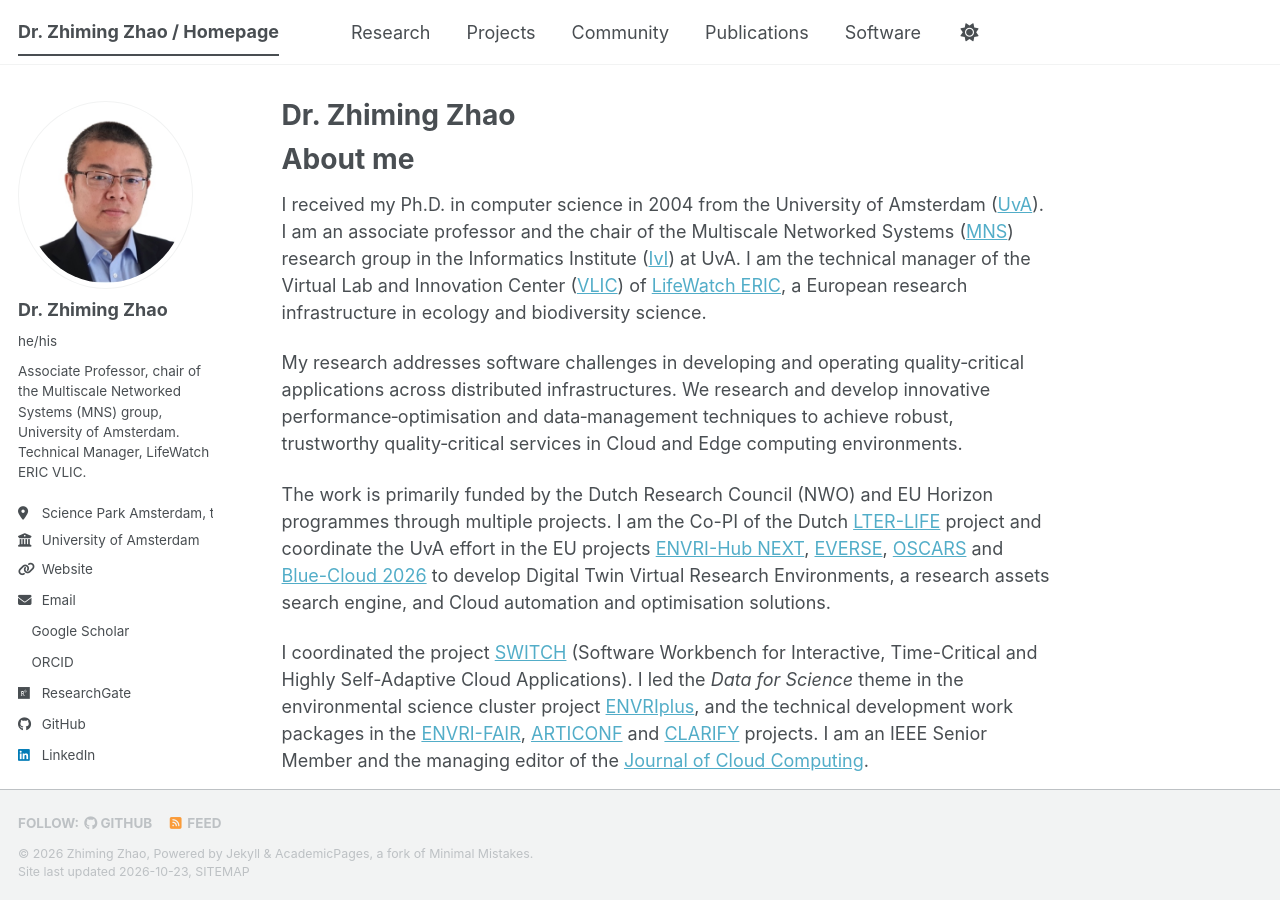
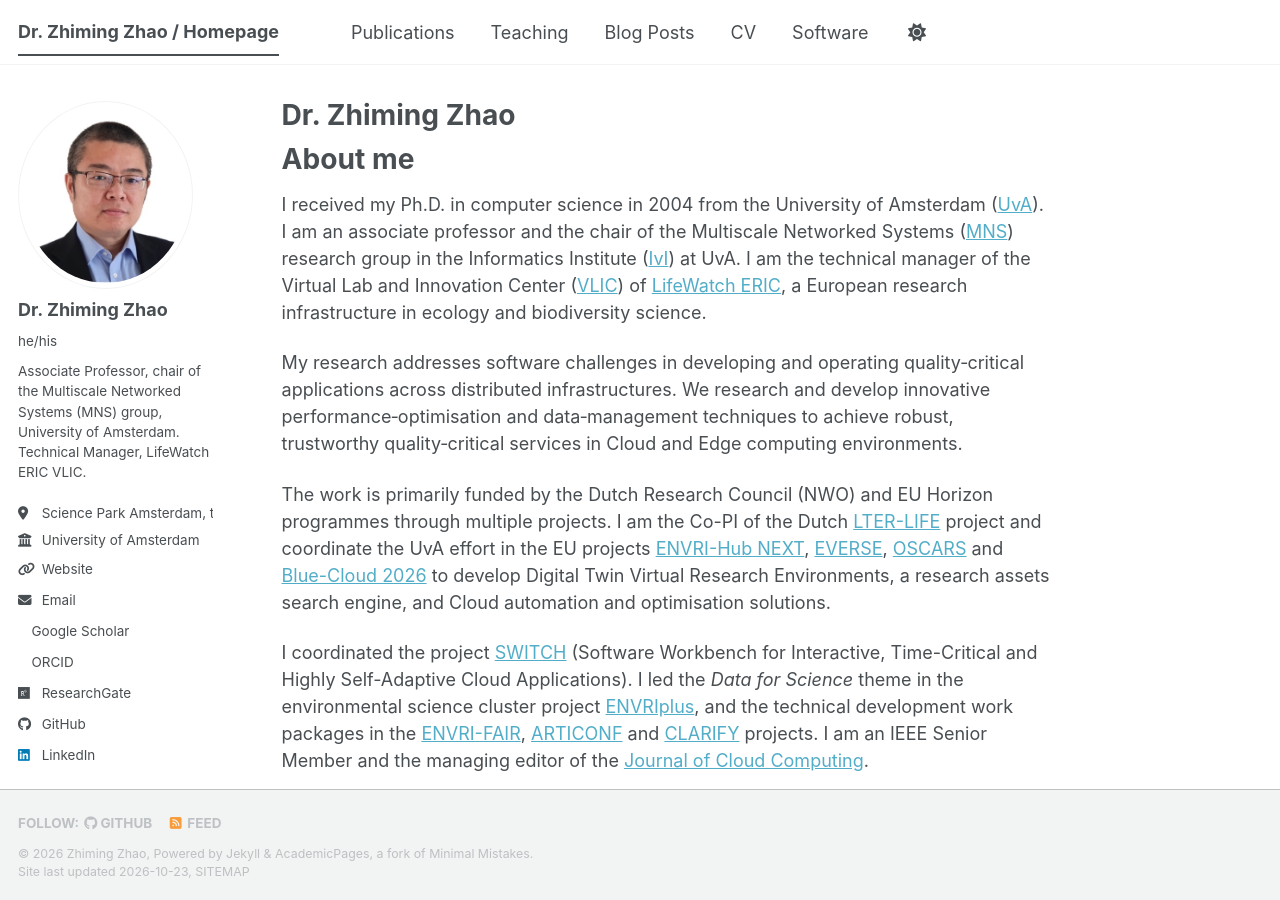
Before and after one commit to zmzhao/mypage, a Jekyll site: the page built from _pages/about.md, in a window 1280 px wide and 900 px high. Built offline with Jekyll 4.4.1, drawn with Linux system fonts in a browser that asks for light colours; a style sheet for code colours, icons or effects is not loaded.

Commit message:
Update navigation.yml

```diff
--- a/_data/navigation.yml
+++ b/_data/navigation.yml
@@ -1,16 +1,16 @@
 # Order of links in the site header.
 main:
-  - title: "Research"
-    url: /research/
-
-  - title: "Projects"
-    url: /projects/
-
-  - title: "Community"
-    url: /community/
-
   - title: "Publications"
     url: /publications/
 
+  - title: "Teaching"
+    url: /teaching/
+
+  - title: "Blog Posts"
+    url: /year-archive/
+
+  - title: "CV"
+    url: /cv/
+
   - title: "Software"
     url: https://github.com/QCDIS
```
